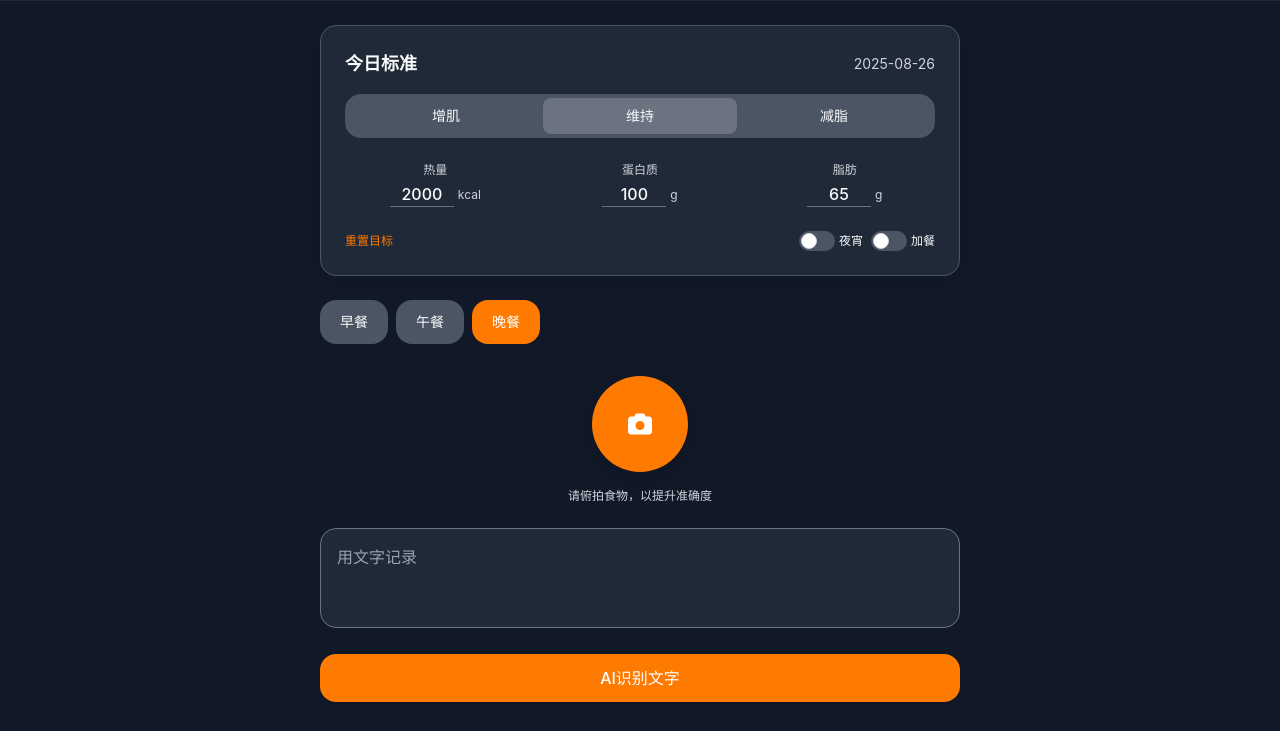
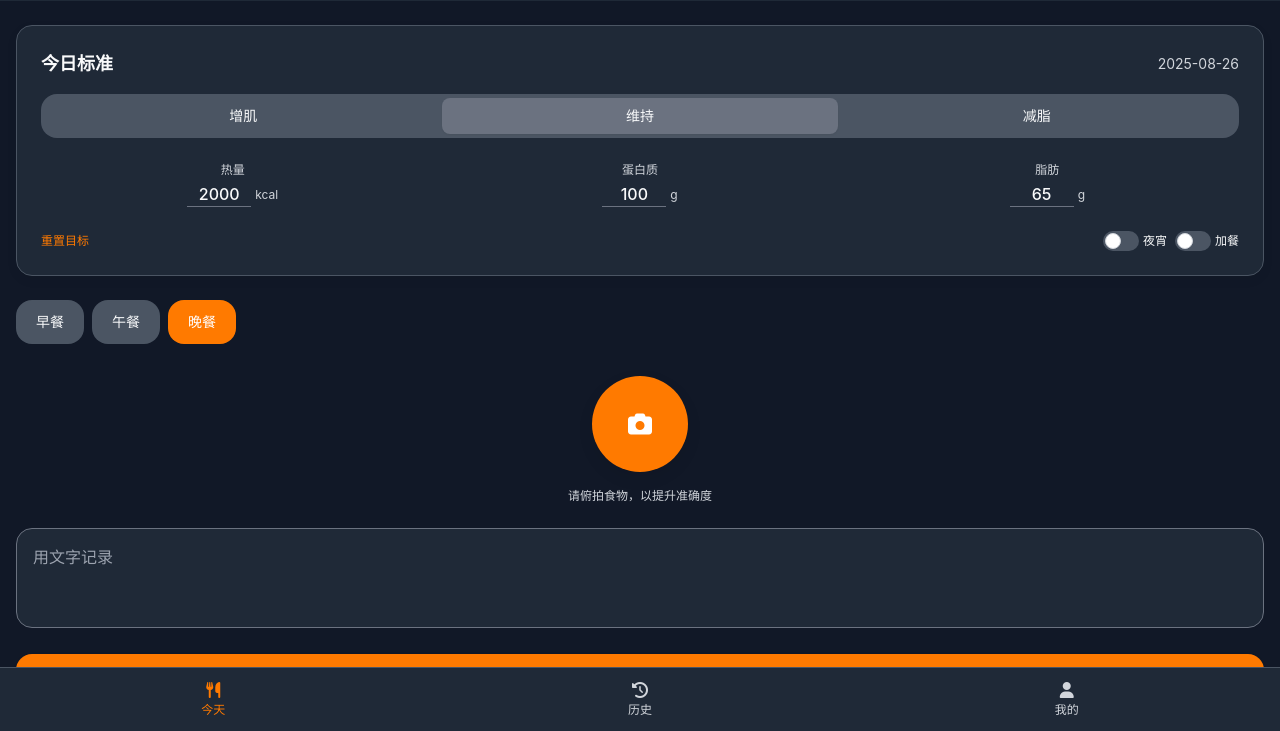
Before and after one commit to mzmk325/mvp-gothelp, a website: page index.html in a window 1280 px wide. Shown: the part 68-799 px from the top of the page. Drawn offline with nearby package versions, Linux system fonts and the light colour scheme.

Commit message:
Update index.html

```diff
--- a/index.html
+++ b/index.html
@@ -97,26 +97,10 @@ html, body {
       }
 
     </style>
-    <style>
-      /* 底部贴合：延续导航背景到 iOS 安全区，但不增加导航实际高度 */
-      .app-tabbar { position: fixed; }
-
-      @supports (padding: max(0px)) {
-        .app-tabbar::after{
-          content:"";
-          position:absolute;
-          left:0; right:0; bottom:0;
-          height: env(safe-area-inset-bottom); /* 补背景到 safe-area */
-          background: inherit;                 /* 延续 nav 背景色 */
-          border-top: inherit;                 /* 分割线延伸到最底 */
-          pointer-events:none;                 /* 不挡点击 */
-        }
-      }
-      </style>
   </head>
   <body class="font-sf-pro bg-neutral-100 dark:bg-neutral-900 text-neutral-800 dark:text-neutral-100 transition-colors duration-300">
     <!-- 顶部导航（通用） -->
-    <header class="sticky top-0 z-50 bg-white dark:bg-neutral-900 border-b border-neutral-200 dark:border-neutral-800">
+    <header class="safe-top sticky top-0 z-50 bg-white dark:bg-neutral-900 border-b border-neutral-200 dark:border-neutral-800">
       <div class="container mx-auto px-4 py-3 flex justify-between items-center">
         <h1 id="app-title" class="text-xl font-semibold">吃什么</h1>
         <div class="flex items-center space-x-4">
@@ -132,8 +116,7 @@ html, body {
     </header>
 
     <!-- 主体：三个分区（今天 / 历史 / 我的） -->
-    <main class="px-4 py-6">
-      <div id="page-wrap" class="mx-auto w-full max-w-[640px] pb-[calc(4rem+env(safe-area-inset-bottom))]">
+    <main class="container mx-auto px-4 py-6 pb-[calc(4.5rem+env(safe-area-inset-bottom))]">
       <!-- 今天 -->
       <section id="page-today" class="block">
         <!-- 今日标准卡 -->
@@ -372,7 +355,7 @@ html, body {
             </div>
           </section>
         </div>
-        <div class="pt-4 pb-2 text-center text-xs text-neutral-400">
+        <div class="pt-8 pb-12 text-center text-xs text-neutral-400">
           Cc designed
         </div>
       </section>
@@ -441,11 +424,10 @@ html, body {
     <p class="text-xs text-neutral-500 mt-3">提示：碳水会在首页按「热量 - 蛋白×4 - 脂肪×9」自动推算。</p>
   </section>
 </section>
-</div>
     </main>
 
     <!-- 底部导航栏 -->
-    <nav class="app-tabbar fixed bottom-0 left-0 right-0 bg-white dark:bg-neutral-800 border-t border-neutral-200 dark:border-neutral-700 z-40"></nav>
+    <nav class="fixed bottom-0 left-0 right-0 bg-white dark:bg-neutral-800 border-t border-neutral-200 dark:border-neutral-700 z-40 safe-bottom">
       <!-- 注意：外层 nav 加了 safe-bottom，让背景铺满到 iOS 底部安全区 -->
       <div class="grid grid-cols-3 h-16">
         <button id="tab-today" class="flex flex-col items-center justify-center text-primary"><i class="fa-solid fa-utensils mb-1"></i><span class="text-xs">今天</span></button>
```
